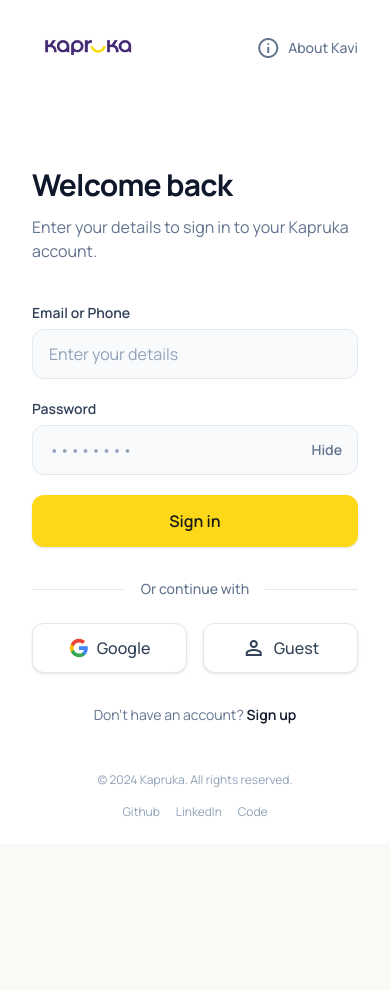
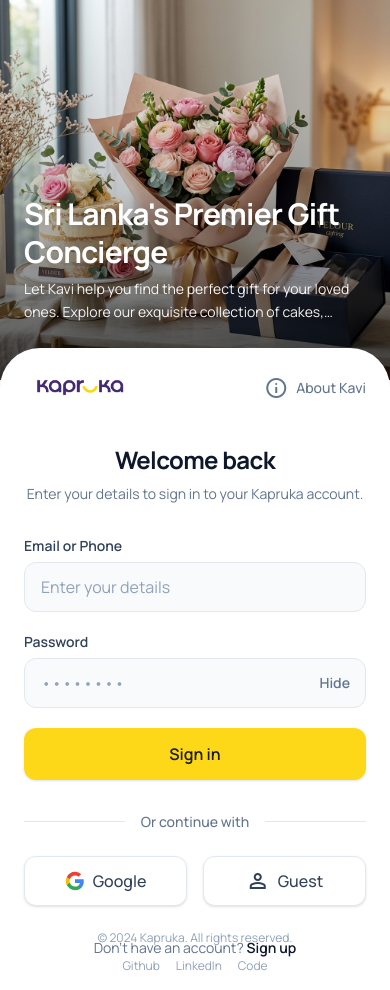
Before and after one commit to onel1234/Kapruka-challenge, a Next.js app: page / in a window 390 px wide. Before the commit the page ends 844 px from the top, so only its background shows below. Built offline with nearby package versions, Linux system fonts and the light colour scheme; no server answers.

Commit message:
mobile responsive fix

```diff
--- a/src/components/LandingAuth.tsx
+++ b/src/components/LandingAuth.tsx
@@ -93,9 +93,9 @@
   }
 
   return (
-    <div className="flex min-h-screen bg-white font-sans text-slate-900">
+    <div className="flex min-h-screen bg-slate-50 lg:bg-white font-sans text-slate-900 flex-col lg:flex-row">
       {/* Left side: Hero Image */}
-      <div className="relative hidden w-1/2 lg:block">
+      <div className="relative w-full h-[45vh] sm:h-[50vh] lg:h-auto lg:w-1/2 shrink-0">
         <img
           className="absolute inset-0 h-full w-full object-cover"
           src="/hero.png"
@@ -105,18 +105,18 @@
         <div className="absolute inset-0 bg-gradient-to-t from-black/70 via-black/20 to-transparent"></div>
 
         {/* Brand messaging over image */}
-        <div className="absolute bottom-16 left-16 right-16 text-white">
-          <h2 className="text-4xl lg:text-5xl font-bold mb-4 tracking-tight leading-tight">Sri Lanka&apos;s Premier Gift Concierge</h2>
-          <p className="text-lg opacity-90 max-w-lg leading-relaxed">
+        <div className="absolute bottom-8 lg:bottom-16 left-6 sm:left-12 lg:left-16 right-6 sm:right-12 lg:right-16 text-white pb-6 lg:pb-0 z-10">
+          <h2 className="text-3xl lg:text-5xl font-bold mb-2 lg:mb-4 tracking-tight leading-tight drop-shadow-lg">Sri Lanka&apos;s Premier Gift Concierge</h2>
+          <p className="text-sm sm:text-base lg:text-lg opacity-95 max-w-lg leading-relaxed drop-shadow-md line-clamp-2 lg:line-clamp-none">
             Let Kavi help you find the perfect gift for your loved ones. Explore our exquisite collection of cakes, flowers, and premium hampers.
           </p>
         </div>
       </div>
 
       {/* Right side: Auth Form */}
-      <div className="flex w-full flex-col justify-center px-8 sm:px-12 lg:w-1/2 lg:px-24 xl:px-32 relative py-12">
+      <div className="flex flex-1 w-full flex-col justify-center px-6 sm:px-12 lg:w-1/2 lg:px-24 xl:px-32 relative py-8 lg:py-12 bg-white rounded-t-[2.5rem] -mt-8 lg:mt-0 lg:rounded-none z-20 shadow-[0_-12px_30px_rgba(0,0,0,0.1)] lg:shadow-none">
         {/* Top Navigation inside Auth Pane */}
-        <div className="absolute top-8 left-8 right-8 flex justify-between items-center">
+        <div className="absolute top-6 lg:top-8 left-6 sm:left-12 lg:left-8 right-6 sm:right-12 lg:right-8 flex justify-between items-center">
           <a className="font-bold text-primary hover:opacity-80 transition-opacity block w-28" href="#">
             <img alt="Kapruka Logo" className="w-full h-auto object-contain" src="/images.png" />
           </a>
@@ -126,12 +126,12 @@
           </button>
         </div>
 
-        <div className="w-full max-w-md mx-auto fade-in-up mt-12 lg:mt-0">
-          <div className="mb-10">
-            <h1 className="text-3xl font-bold tracking-tight text-slate-900 mb-3">
+        <div className="w-full max-w-md mx-auto fade-in-up mt-16 lg:mt-0">
+          <div className="mb-8 lg:mb-10 text-center lg:text-left">
+            <h1 className="text-2xl lg:text-3xl font-bold tracking-tight text-slate-900 mb-2 lg:mb-3">
               {mode === "signin" ? "Welcome back" : "Create an account"}
             </h1>
-            <p className="text-base text-slate-500">
+            <p className="text-sm lg:text-base text-slate-500">
               {mode === "signin"
                 ? "Enter your details to sign in to your Kapruka account."
                 : "Join Kapruka to experience premium gift delivery in Sri Lanka."}
@@ -250,7 +250,7 @@
         </div>
 
         {/* Footer inside Auth Pane */}
-        <div className="absolute bottom-6 left-8 right-8 flex flex-col md:flex-row justify-between items-center text-xs text-slate-400 mt-8 gap-4">
+        <div className="absolute bottom-4 lg:bottom-6 left-6 sm:left-12 lg:left-8 right-6 sm:right-12 lg:right-8 flex flex-col md:flex-row justify-between items-center text-xs text-slate-400 mt-8 gap-3 lg:gap-4">
           <div>© 2024 Kapruka. All rights reserved.</div>
           <div className="flex gap-4">
             <a className="hover:text-slate-600 transition-colors" href="https://github.com/onel1234" target="_blank" rel="noopener noreferrer">Github</a>
```
Also changed, not shown: src/components/ChatApp.tsx (+45 -25 lines).
